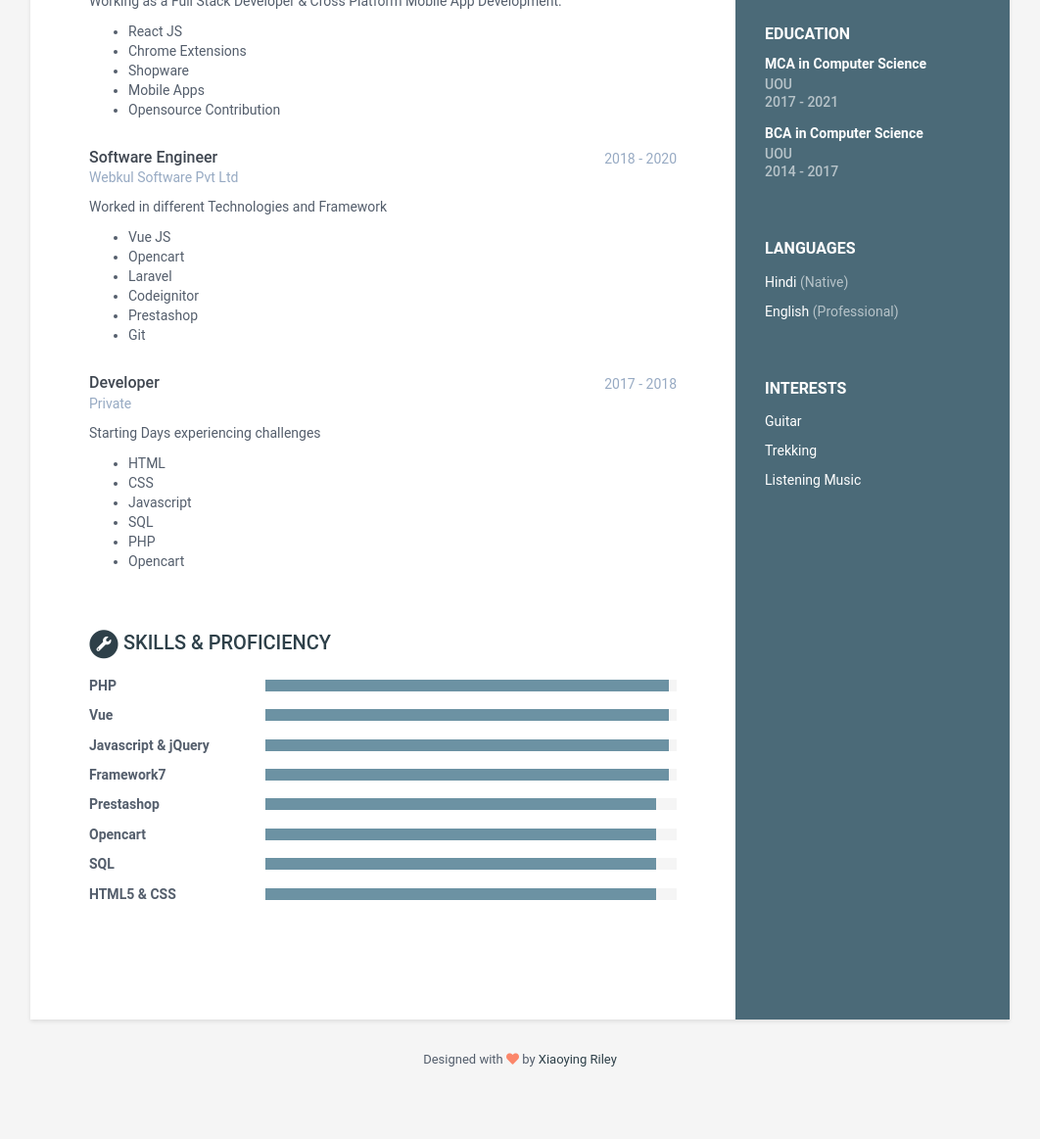
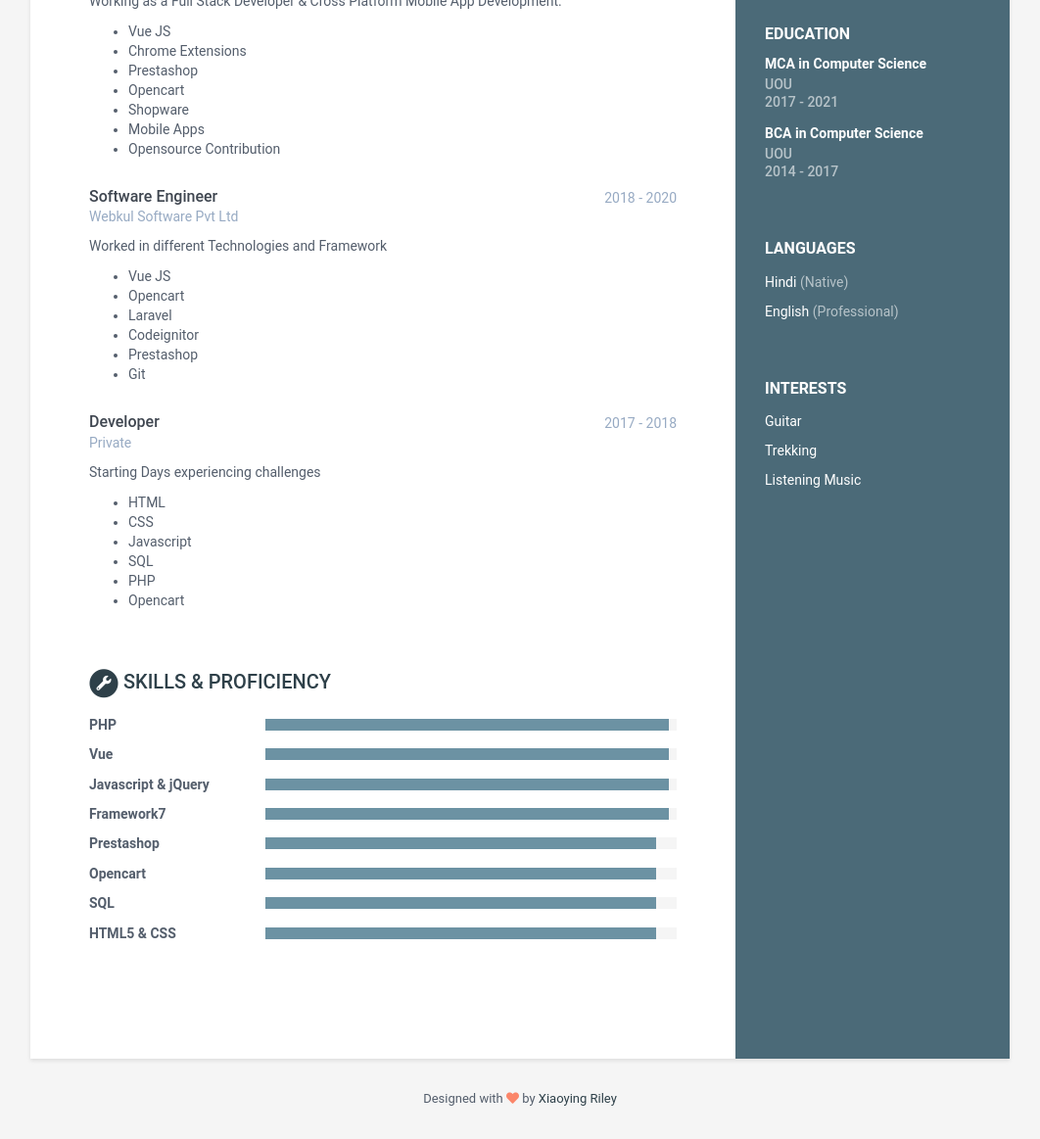
Before and after one commit to codeeshop-oc/codeeshop-oc.github.io, a Jekyll site: the page built from index.html, in a window 1280 px wide, cut to the strip 372-1535 px from the top of the page. Shown: the whole strip at 98% size, without its empty margins (109-1171 px from the left). Built offline with Jekyll 4.4.1, drawn with Linux system fonts in a browser that asks for light colours; before the commit the page ends 1495 px from its top, so only the background shows below that.

Commit message:
Update data.yml

```diff
--- a/_data/data.yml
+++ b/_data/data.yml
@@ -69,8 +69,10 @@ experiences:
       company: Freelancing
       details: |
         Working as a Full Stack Developer & Cross Platform Mobile App Development.
-          - React JS
+          - Vue JS
           - Chrome Extensions
+          - Prestashop
+          - Opencart
           - Shopware
           - Mobile Apps
           - Opensource Contribution
```
